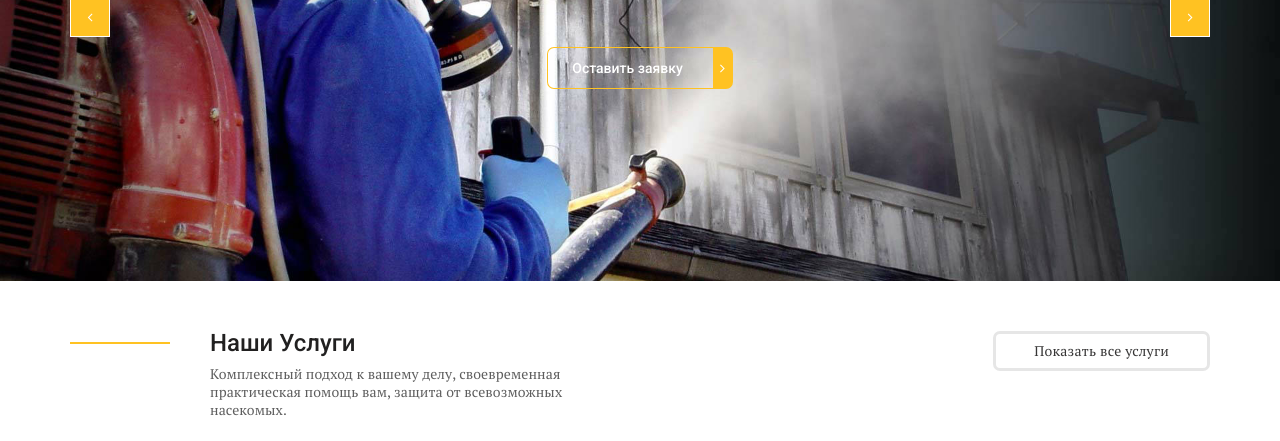
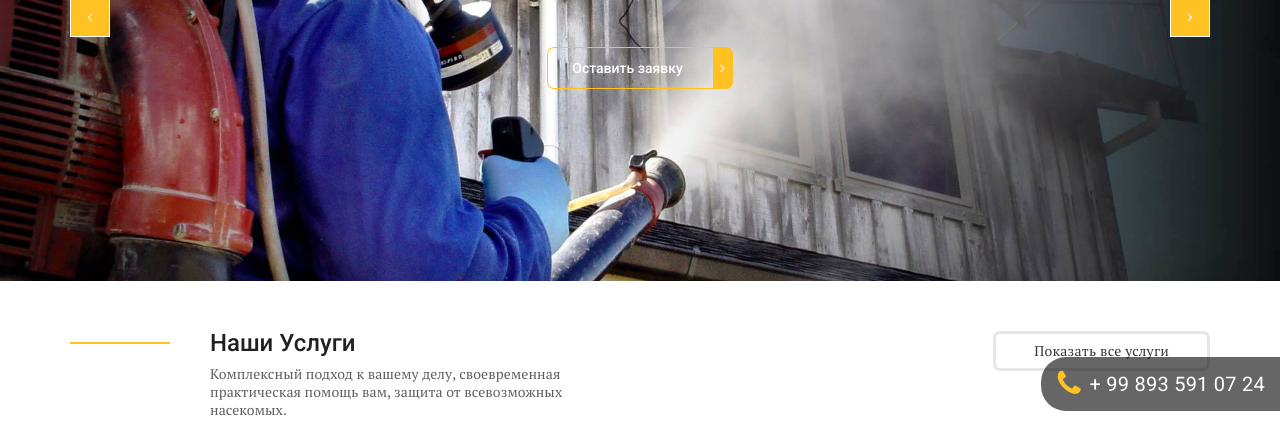
Before and after one commit to AS-Groop/dezinfiksiya, a plain HTML site: page index.html in a window 1280 px wide. Shown: the part 359-800 px from the top of the page. Drawn offline with nearby package versions, Linux system fonts and the light colour scheme; files whose address does not match are found by name.

Commit message:
telfon nomer fexed qilib o'ng pastki tomonga o'rnatildi

```diff
--- a/css/style.css
+++ b/css/style.css
@@ -735,3 +735,40 @@ header{
 .img-news img{
   width: 100%;
 }
+.phone__number{
+  position: fixed;
+  right: 0;
+  bottom: 30px;
+  z-index: 9999;
+  background-color: rgba(0,0,0,0.6);
+  padding: 15px;
+  border-top-left-radius: 25px;
+  border-bottom-left-radius: 25px;
+}
+.phone__number a{
+  font-size: 20px;
+  line-height: 24px;
+  letter-spacing: 0.25px;
+  color: #fff;
+  font-weight: 400;
+  font-family: 'Roboto', sans-serif;
+  padding-left: 33px;
+  position: relative;
+}
+.phone__number a:before{
+  content: "\f095";
+  left: 3px;
+  position: absolute;
+  color: #ffc222;
+  font-family: 'icomoon';
+  font-size: 26px;
+  animation: zoomOutIn01 7s linear infinite;
+}
+@keyframes zoomOutIn01{
+	0%,100%{
+		transform: scale(1);
+	}
+	50%{
+		transform: scale(1.7);
+	}
+}
--- a/index.html
+++ b/index.html
@@ -464,6 +464,10 @@
     </div>
   </footer>
 
+  <div class="phone__number">
+    <a href="tel:+998935963256"> + 99 893 591 07 24</a>
+  </div>
+
   <div id="modal">
     <form>
       <input type="text" placeholder="Ваше имя">
```
